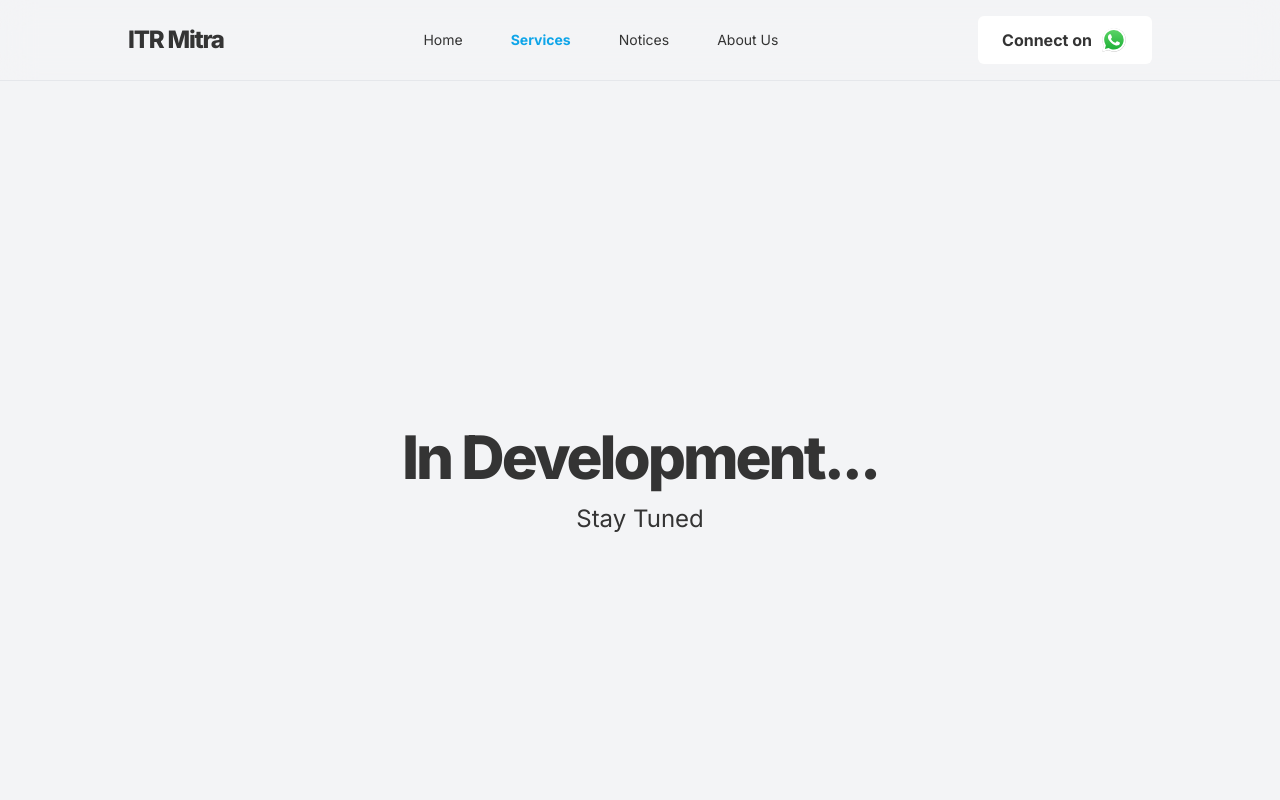
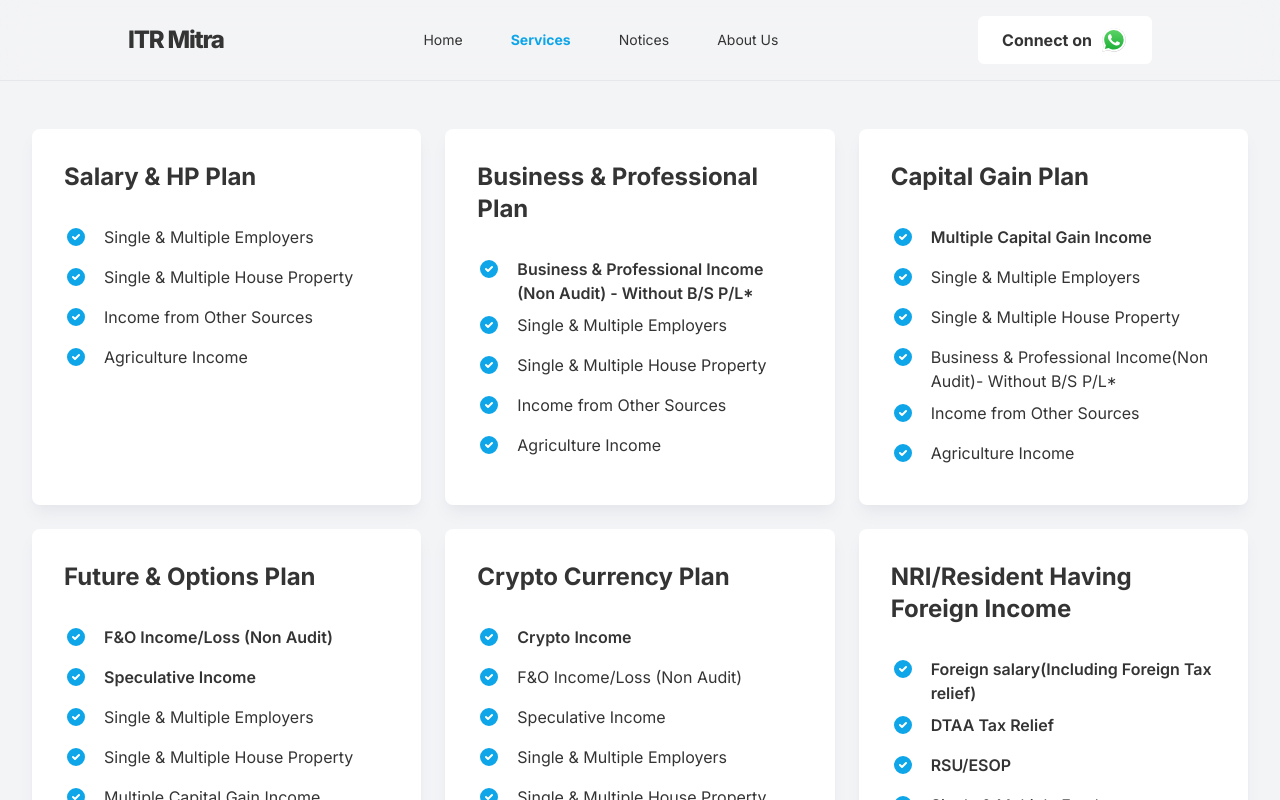
Before and after one commit to itrmitra/itrmitra, a Next.js app: page /services in a window 1280 px wide. Shown: the top 800 px of the page. Built offline with nearby package versions, Linux system fonts and the light colour scheme.

Commit message:
add data to services tab

```diff
--- a/src/pages/services.tsx
+++ b/src/pages/services.tsx
@@ -1,13 +1,44 @@
+import { CheckCircle, CheckCircle2 } from "lucide-react"
+import { services } from "../data/services"
+import { cn } from "../lib/utils"
+
 export default function Services() {
     return (
         <>
             <title>ITR Mitra | Services</title>
-            <div className="flex min-h-screen flex-col items-center justify-center">
-                <h1 className="text-4xl font-extrabold tracking-tighter md:text-4xl lg:text-6xl">
-                    In Development...
-                </h1>
-                <p className="mt-4 text-2xl">Stay Tuned</p>
+            <div className="min-h-screen px-8 py-12">
+                <div className="grid grid-cols-1 gap-6 md:grid-cols-2 lg:grid-cols-3">
+                    {services.map((item) => ServiceCard({ ...item }))}
+                </div>
             </div>
         </>
     )
 }
+
+function ServiceCard({
+    name,
+    features,
+    mainFeatures,
+}: {
+    name: string
+    mainFeatures: number[]
+    features: string[]
+}) {
+    return (
+        <div className="rounded-lg bg-white p-8 shadow-lg shadow-gray-200">
+            <h3 className="mb-8 text-xl font-bold md:text-2xl">{name}</h3>
+            <div className="space-y-2">
+                {features.map((item, idx) => (
+                    <div className="flex items-start gap-2 text-sm md:text-base">
+                        <div className="min-w-8 h-8">
+                            <CheckCircle2 className="fill-brand text-white md:h-6 md:w-6" />
+                        </div>
+                        <div className={cn(mainFeatures.indexOf(idx) != -1 && "font-semibold")}>
+                            {item}
+                        </div>
+                    </div>
+                ))}
+            </div>
+        </div>
+    )
+}
```
